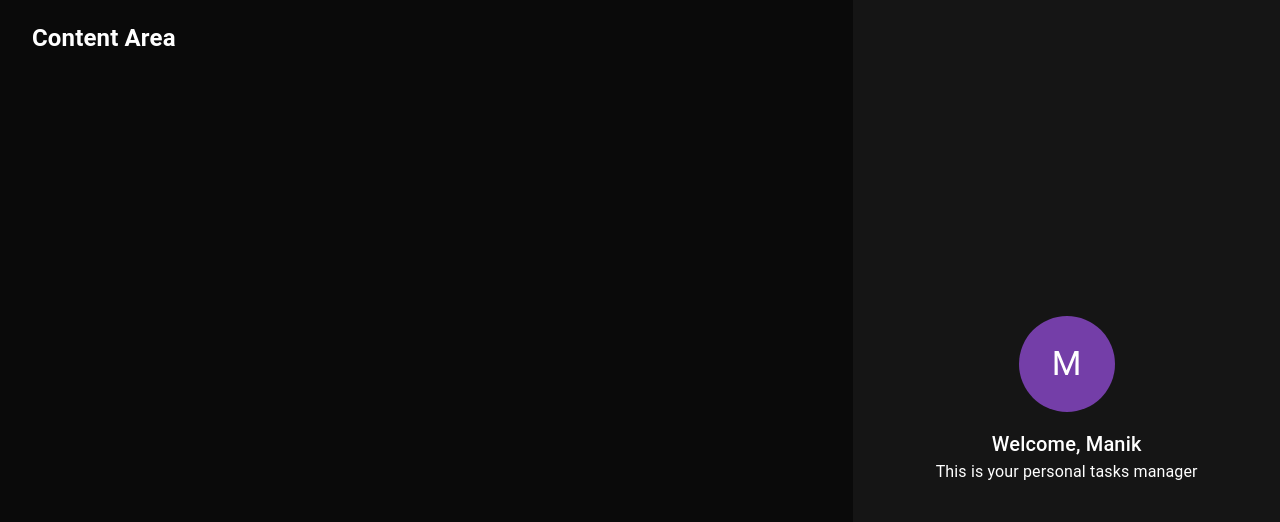
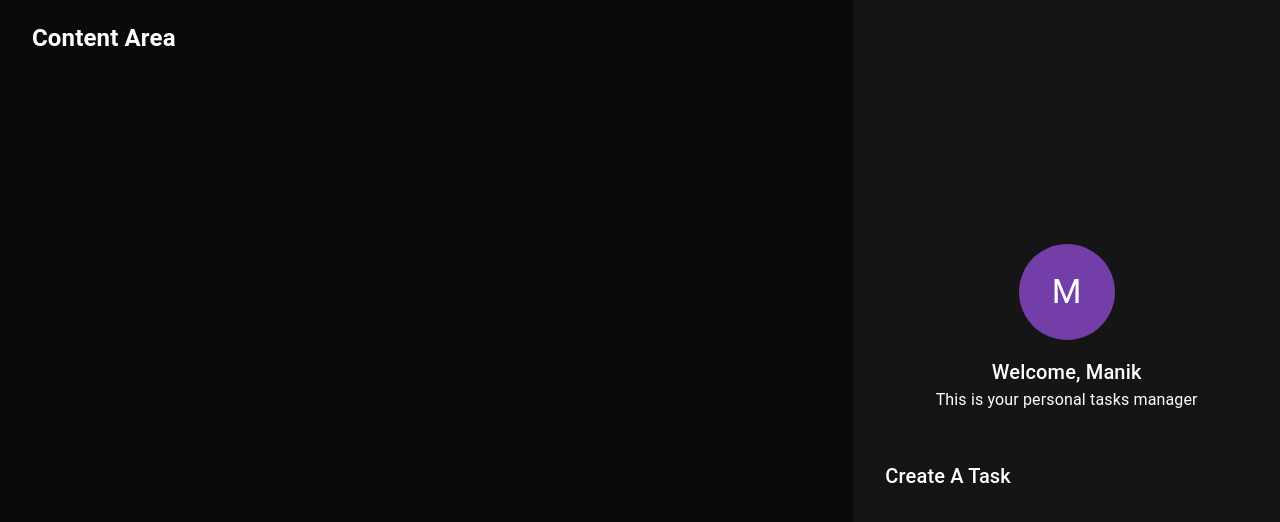
Before and after one commit to manikbajaj/typescript-course-react-project, a React (Create React App) app: page / in a window 1280 px wide. Shown: the top 522 px of the page. Built offline with nearby package versions, Linux system fonts and the light colour scheme.

Commit message:
pushing lecture

```diff
--- /dev/null
+++ b/src/components/createTaskForm/createTaskForm.tsx
@@ -0,0 +1,25 @@
+import { Box, Stack, Typography } from '@mui/material';
+import React, { FC, ReactElement } from 'react';
+
+export const CreateTaskForm: FC = (): ReactElement => {
+    return (
+        <Box
+            display="flex"
+            flexDirection="column"
+            alignItems="flex-start"
+            width="100%"
+            px={4}
+            my={6}
+        >
+            <Typography mb={2} component="h2" variant="h6">
+                Create A Task
+            </Typography>
+
+            {/*Task Title*/}
+            {/*Task Description*/}
+            {/*Task Date*/}
+            {/*Task Status*/}
+            {/*Task Priority*/}
+        </Box>
+    );
+};
--- a/src/components/sidebar/sidebar.tsx
+++ b/src/components/sidebar/sidebar.tsx
@@ -1,5 +1,6 @@
 import React, { FC, ReactElement } from 'react';
 
+import { CreateTaskForm } from '../createTaskForm/createTaskForm';
 import { Grid } from '@mui/material';
 import { Profile } from '../profile/profile';
 
@@ -7,8 +8,8 @@
   return (
     <Grid
       item
-      md={4}
-      sx={{
+      md = {4}
+      sx = {{
         height: '100vh',
         position: 'fixed',
         right: 0,
@@ -21,7 +22,8 @@
         alignItems: 'center',
       }}
     >
-      <Profile name="Manik" />
+      <Profile name = 'Manik' />
+      <CreateTaskForm />
     </Grid>
   );
 };
```
